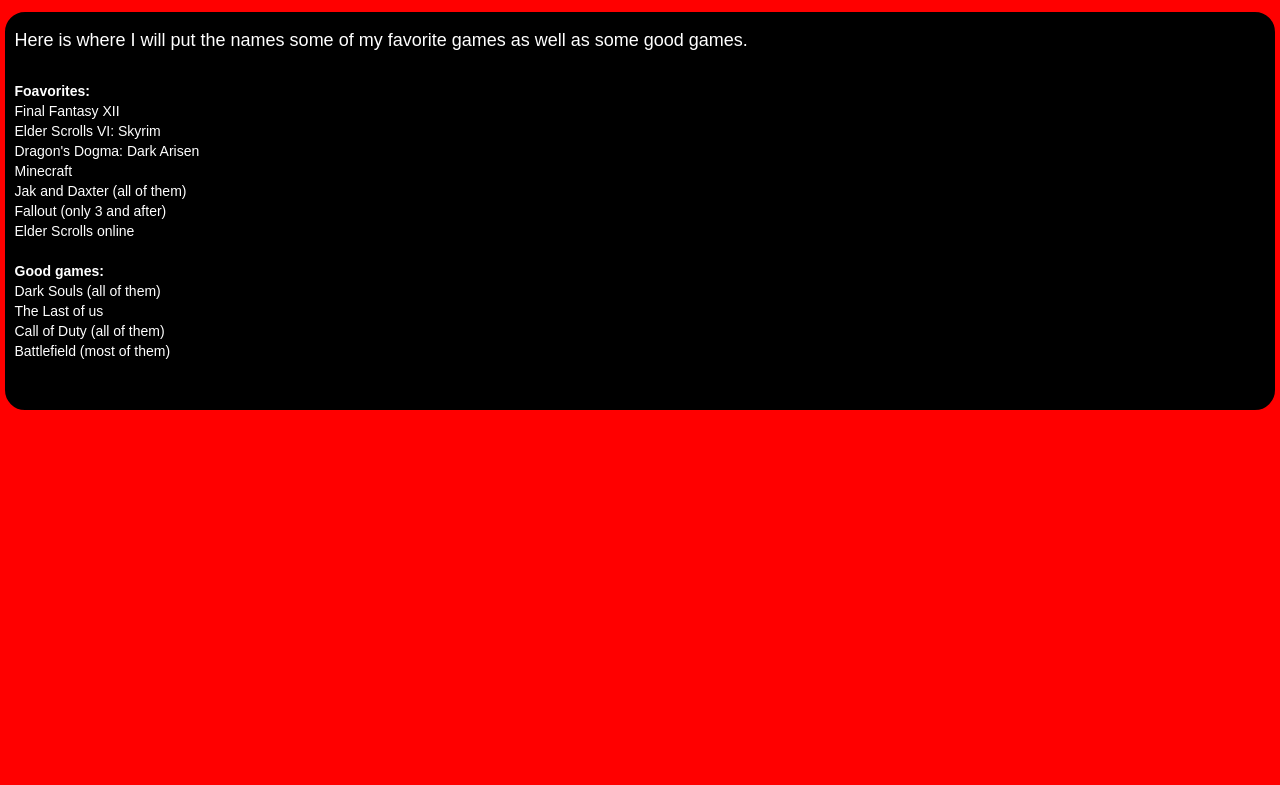
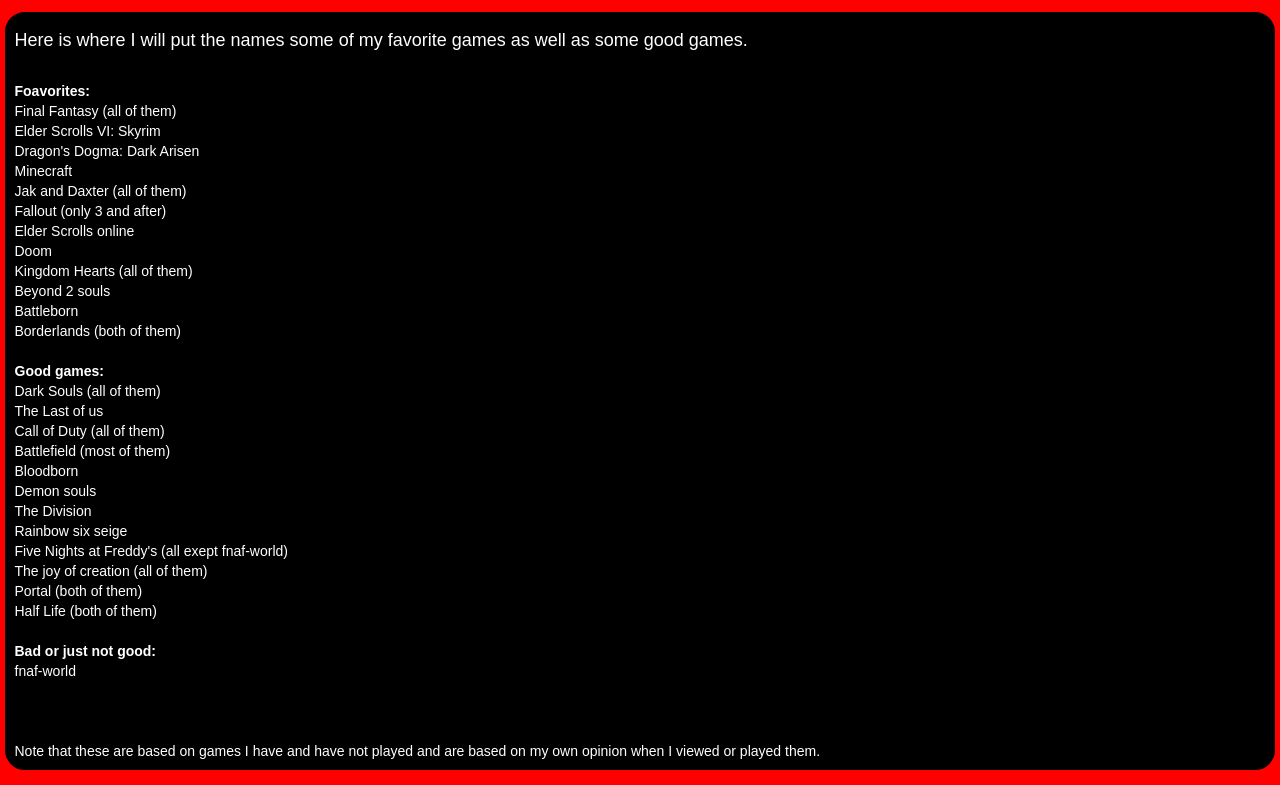
Before and after one commit to justindorrisHH/justindorrisHH.github.io, a plain HTML site: page otherstuff.html in a window 1280 px wide. Shown: the part 63-848 px from the top of the page. Before the commit the page ends 800 px from the top, so only its background shows below. Drawn offline with nearby package versions, Linux system fonts and the light colour scheme.

Commit message:
Add files via upload

```diff
--- a/otherstuff.html
+++ b/otherstuff.html
@@ -23,21 +23,39 @@
 <pre>
 <h4>Here is where I will put the names some of my favorite games as well as some good games.</h4>
 <b>Foavorites:</b>
-Final Fantasy XII
+Final Fantasy (all of them)
 Elder Scrolls VI: Skyrim
 Dragon's Dogma: Dark Arisen
 Minecraft
 Jak and Daxter (all of them)
 Fallout (only 3 and after)
 Elder Scrolls online
+Doom
+Kingdom Hearts (all of them)
+Beyond 2 souls
+Battleborn
+Borderlands (both of them)
 
 <b>Good games:</b>
 Dark Souls (all of them)
 The Last of us
 Call of Duty (all of them)
 Battlefield (most of them)
+Bloodborn
+Demon souls
+The Division
+Rainbow six seige
+Five Nights at Freddy's (all exept fnaf-world)
+The joy of creation (all of them)
+Portal (both of them)
+Half Life (both of them)
+
+<b>Bad or just not good:</b>
+fnaf-world
 
 
+
+Note that these are based on games I have and have not played and are based on my own opinion when I viewed or played them.
 </pre>
         <!-- jQuery (necessary for Bootstrap's JavaScript plugins) -->
     <script src="https://ajax.googleapis.com/ajax/libs/jquery/1.11.3/jquery.min.js"></script>
```
Also changed, not shown: 1 other file.
